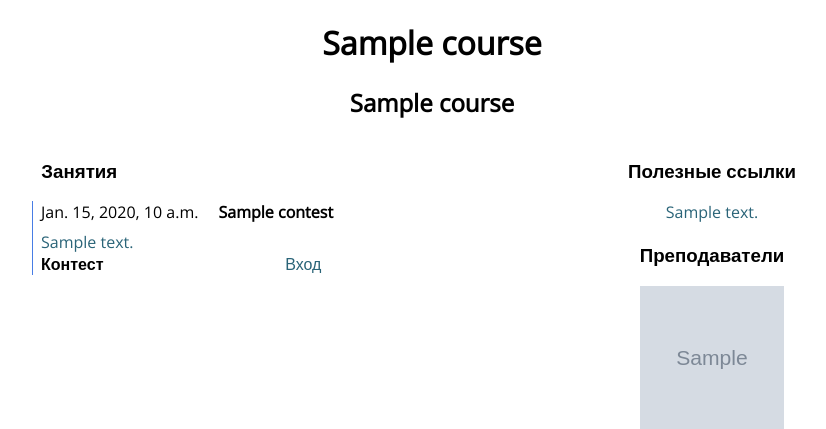
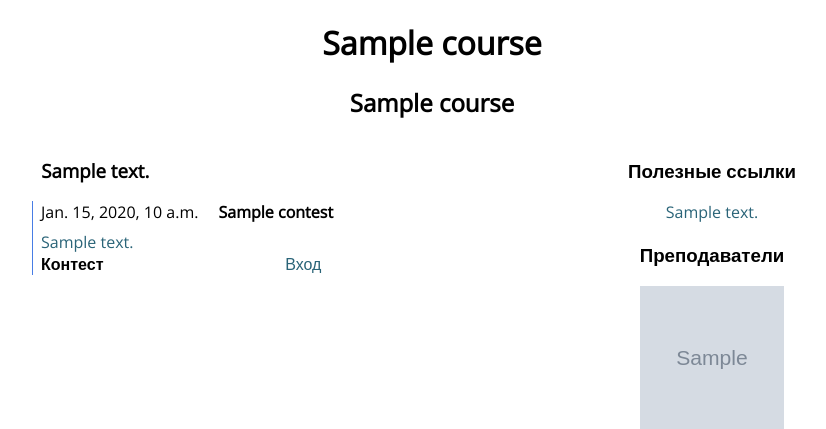
Before and after one commit to Algocode-CMS/algocode, a Django app: template courses/templates/course.html in a window 1280 px wide. Shown: the top 429 px of the page, without its empty margins (208-1034 px from the left). Run offline with Django 3.2, Linux system fonts and the light colour scheme; the template is opened without the code that fills it: most values are stand-ins (such as "Sample title", 1, 10 or a date in 2020); grey boxes marked "Sample" are stand-in pictures.

Commit message:
Change courses text

```diff
--- a/courses/models.py
+++ b/courses/models.py
@@ -62,6 +62,7 @@ class Course(models.Model):
     template = models.TextField(default='course.html')
     ejudge_url = models.TextField(blank=True)
     codeforces_url = models.TextField(default="https://codeforces.com")
+    contests_text = models.TextField(default="Занятия")
 
     def __str__(self):
         return "{} ({})".format(self.title, self.id)
--- a/courses/templates/course.html
+++ b/courses/templates/course.html
@@ -52,7 +52,7 @@
     </div>
 
     <div class="lessons">
-        <h3 style="padding-left: 0.5em;">Занятия</h3>
+        <h3 style="padding-left: 0.5em;">{{ course.contests_text }}</h3>
         {% for contest in contests %}
             <div class="lesson" id="lesson_{{ contest.contest.id }}">
                 <div class="lesson_date">
```
Also changed, not shown: courses/migrations/0059_course_contests_text.py (added).
